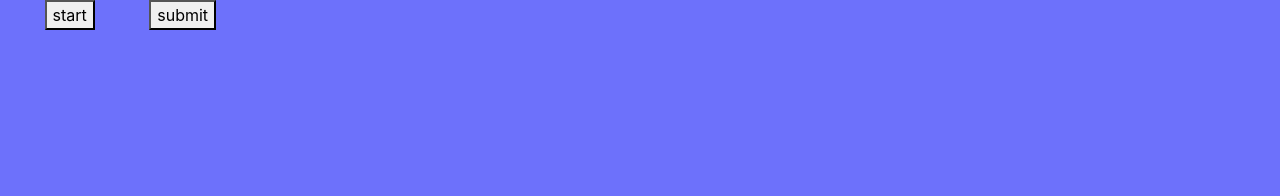
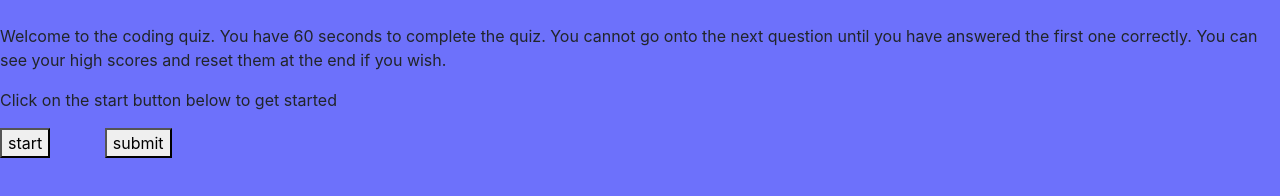
Before and after one commit to joychen5069/TimedQuiz, a plain HTML site: page index.html in a window 1280 px wide. Drawn offline with nearby package versions, Linux system fonts and the light colour scheme.

Commit message:
added introduction

```diff
--- a/index.html
+++ b/index.html
@@ -21,7 +21,16 @@
 
     </ul>
 
-
+    <div id="intro">
+        <p>
+            Welcome to the coding quiz. You have 60 seconds to complete the quiz. You cannot go onto the next question
+            until you have answered the first one correctly. You can see your high scores and reset them at the end if
+            you wish.
+        </p>
+        <p>
+            Click on the start button below to get started
+        </p>
+    </div>
     <button id="start" name="start">start</button>
     <button id="submit">submit</button>
     <div id="results"></div>
```
